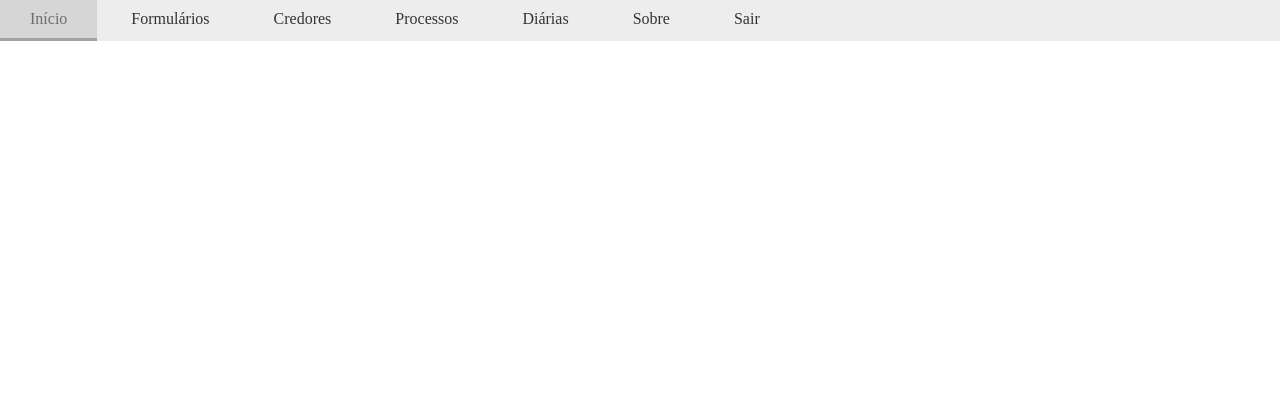
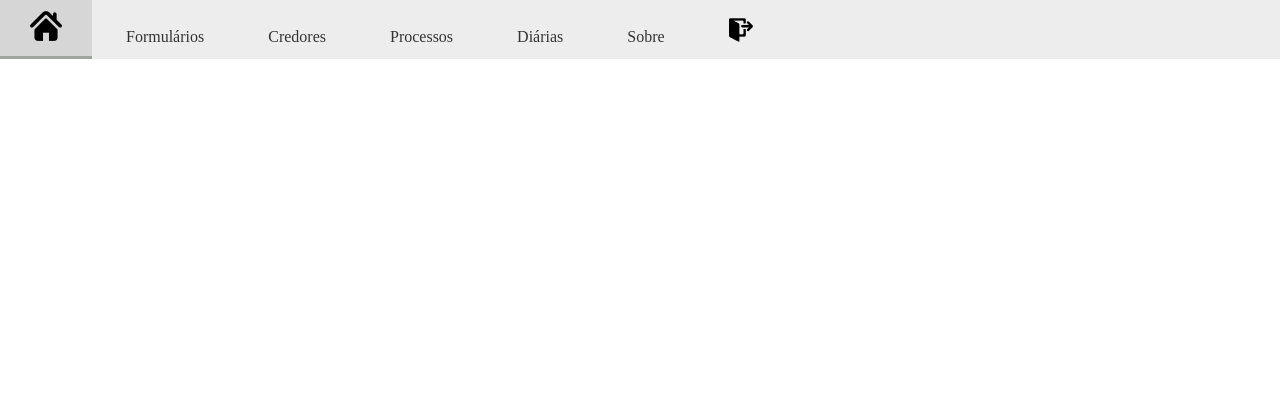
Before and after one commit to Givonaldo/Gerenciador-de-Processos-Financeiros, a Django app: page / in a window 1280 px wide. Shown: the top 420 px of the page. Run offline with Django 3.2, Linux system fonts and the light colour scheme; a user stored in the database is signed in; parts of the project's set-up code (start-up, migrations or seed data) failed here and were passed over.

```diff
--- a/gerenciador_de_processos_orcamentario/gpo/core/static/css/estilo_botoes.css
+++ b/gerenciador_de_processos_orcamentario/gpo/core/static/css/estilo_botoes.css
@@ -26,3 +26,9 @@
   cursor: pointer;
   border-radius: 4px;
 }
+
+li.botao-home {
+
+    button.list-style-image: url('image/home.png');
+
+}
--- a/gerenciador_de_processos_orcamentario/gpo/core/static/css/estilo_pagina.css
+++ b/gerenciador_de_processos_orcamentario/gpo/core/static/css/estilo_pagina.css
@@ -15,16 +15,16 @@
         margin: 0px;
 }
 
-#menu ul {
+div.menu ul {
     padding:0px;
     margin:0px;
     background-color:#EDEDED;
     list-style:none;
 }
 
-#menu ul li { display: inline; }
+div.menu ul li { display: inline; }
 
-#menu ul li a {
+div.menu ul li a {
     padding: 10px 30px;
     display: inline-block;
 
@@ -35,7 +35,7 @@
     border-bottom:3px solid #EDEDED;
 }
 
-#menu ul li a:hover {
+div.menu ul li a:hover {
     background-color:#D6D6D6;
     color: #6D6D6D;
     border-bottom:3px solid #a0a5a0;
@@ -51,3 +51,17 @@
     color: black;
     text-align: center;
 }
+
+.bola {
+    border-radius: 50%;
+    display: inline-block;
+    height: 60px;
+    width: 60px;
+    border: 1px solid #000000;
+    background-color: #ccc;
+    margin: auto;
+}
+
+li.botao-sair {
+    margin: right;
+}
--- a/gerenciador_de_processos_orcamentario/gpo/core/templates/index.html
+++ b/gerenciador_de_processos_orcamentario/gpo/core/templates/index.html
@@ -17,15 +17,18 @@
 <body>
     <div class="content">
 
-            <div id="menu">
+            <div class="menu">
 
                 <ul>
-                    <li class="pure-menu-selected">
-                        <a href="{% url 'core:home' %}">Início</a>
+
+                    <li class="botao-home">
+                        <a href="{% url 'core:home' %}">
+                            <img src="{% static 'image/home.png' %}" />
+                        </a>
                     </li>
 
                     <li class="pure-menu-selected">
-                        <a href="{% url 'relatorio:relatorios_view' %}">Formulários</a>
+                        <a href="{% url 'relatorios:relatorios_view' %}">Formulários</a>
                     </li>
 
                     <li class="pure-menu-selected">
@@ -45,8 +48,11 @@
                     </li>
 
                     <li class="botao-sair" >
-                        <a href="{% url 'core:logout' %}">Sair</a>
+                        <a href="{% url 'core:logout' %}">
+                            <img src="{% static 'image/sair.png' %}" />
+                        </a>
                     </li>
+
                 </ul>
 
         </div>
@@ -68,7 +74,7 @@
 {% else %}
 
 
-{{ login. }}
+{{ login }}
 
 
 {% endif %}
--- a/gerenciador_de_processos_orcamentario/gpo/relatorio/urls.py
+++ b/gerenciador_de_processos_orcamentario/gpo/relatorio/urls.py
@@ -2,5 +2,6 @@ from django.conf.urls import url
 from gpo.relatorio.views import *
 
 urlpatterns = [
-    url(r'^relatorio', relatorio_view, name='relatorios_view'),
+    url(r'^relatorio/$', relatorio_view, name='relatorios_view'),
+    url(r'^relatorio/formulario_interno$', relatorio_de_testes, name='formulario_diaria_interno')
 ]
--- a/gerenciador_de_processos_orcamentario/gpo/relatorio/views.py
+++ b/gerenciador_de_processos_orcamentario/gpo/relatorio/views.py
@@ -7,17 +7,18 @@ def relatorio_view(request):
     template_name='relatorios.html'
     return render(request, template_name)
 
-def teste(request):
 
+def relatorio_de_testes(request):
     # Create the HttpResponse object with the appropriate PDF headers.
     response = HttpResponse(content_type='application/pdf')
-    response['Content-Disposition'] = 'attachment; filename="somefilename.pdf"'
+    response['Content-Disposition'] = 'attachment; filename="formulario_diaria_interno.pdf"'
 
     # Create the PDF object, using the response object as its "file."
     p = canvas.Canvas(response)
 
     # Draw things on the PDF. Here's where the PDF generation happens.
     # See the ReportLab documentation for the full list of functionality.
+
     p.drawString(100, 100, "Hello world.")
 
     # Close the PDF object cleanly, and we're done.
@@ -25,5 +26,6 @@ def teste(request):
     p.save()
     return response
 
+
 def relatorio_viagem_interno():
     pass
--- a/gerenciador_de_processos_orcamentario/gpo/urls.py
+++ b/gerenciador_de_processos_orcamentario/gpo/urls.py
@@ -21,6 +21,6 @@ urlpatterns = [
     url(r'^', include('gpo.credor.urls', namespace='credor')),
     url(r'^', include('gpo.diaria.urls', namespace='diaria')),
     url(r'^', include('gpo.processo_pagamento.urls', namespace='processo_pagamento')),
-    url(r'^', include('gpo.relatorio.urls', namespace='relatorio')),
+    url(r'^', include('gpo.relatorio.urls', namespace='relatorios')),
     url(r'^admin/', admin.site.urls),
 ]
```
Also changed, not shown: gerenciador_de_processos_orcamentario/gpo/relatorio/templates/relatorios.html (+3 -4 lines), gerenciador_de_processos_orcamentario/gpo/core/static/image/home.png (added), gerenciador_de_processos_orcamentario/gpo/core/static/image/sair.png (added).
